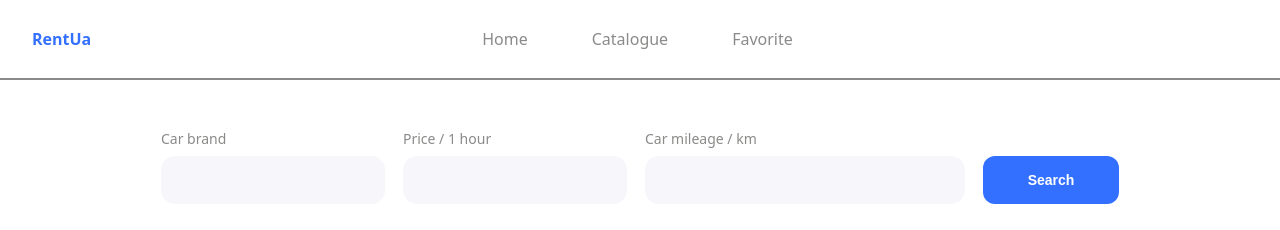
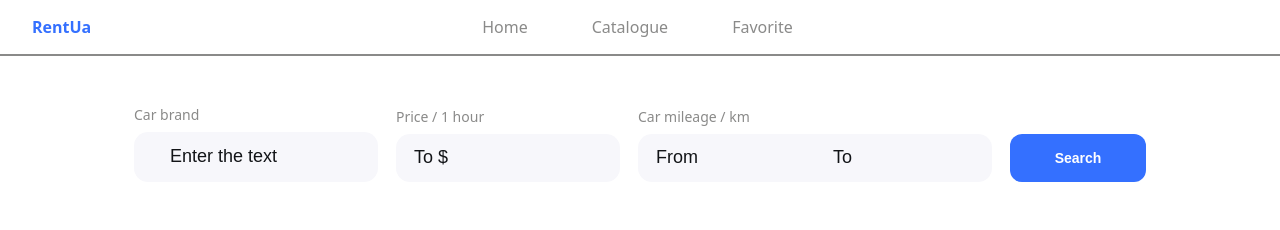
Before and after one commit to kostarusin/car-rental, a React (Vite) app: page /car-rental/catalogue in a window 1280 px wide. Shown: the top 230 px of the page. Built offline with nearby package versions, Linux system fonts and the light colour scheme.

Commit message:
form styling

```diff
--- a/src/components/CataloguePageForm/CataloguePageForm.jsx
+++ b/src/components/CataloguePageForm/CataloguePageForm.jsx
@@ -9,19 +9,50 @@ const CataloguePageForm = () => {
           <label className={style.label} for="brand">
             Car brand
           </label>
-          <input type="text" id="brand" className={style.brandInp} />
+          <input
+            type="text"
+            placeholder="Enter the text"
+            id="brand"
+            list="browsers"
+            className={style.brandInp}
+          />
+          {/* <datalist id="browsers">
+            <option>Edge</option>
+            <option>Firefox</option>
+            <option>Chrome</option>
+            <option>Opera</option>
+            <option>Safari</option>
+          </datalist> */}
         </div>
         <div className={style.inputWrapper}>
           <label className={style.label} for="price">
             Price / 1 hour
           </label>
-          <input type="text" id="price" className={style.priceInp} />
+          <input
+            type="text"
+            placeholder="To $"
+            id="price"
+            className={style.priceInp}
+          />
         </div>
         <div className={style.inputWrapper}>
           <label className={style.label} for="mileage">
             Car mileage / km
           </label>
-          <input type="text" id="mileage" className={style.mileageInp} />
+          <div>
+            <input
+              type="text"
+              placeholder="From"
+              id="mileage"
+              className={style.mileageInpFrom}
+            />
+            <input
+              type="text"
+              placeholder="To"
+              id="mileage"
+              className={style.mileageInpTo}
+            />
+          </div>
         </div>
         <button type="submit" className={style.button}>
           Search
--- a/src/components/CataloguePageForm/CataloguePageForm.module.css
+++ b/src/components/CataloguePageForm/CataloguePageForm.module.css
@@ -23,10 +23,11 @@
 .brandInp {
   min-width: 224px;
   height: 48px;
-  padding: 0px;
+  padding-left: 18px;
   border: none;
   background-color: var(--inputBackground);
   border-radius: 14px;
+  color: var(--black);
 }
 
 .priceInp {
@@ -38,13 +39,33 @@
   border-radius: 14px;
 }
 
-.mileageInp {
-  min-width: 320px;
+.mileageInpFrom {
+  min-width: 160px;
   height: 48px;
   padding: 0px;
   border: none;
   background-color: var(--inputBackground);
-  border-radius: 14px;
+  border-right: 2px;
+  border-right-color: black;
+  border-top-left-radius: 14px;
+  border-bottom-left-radius: 14px;
+}
+
+::placeholder {
+  padding-left: 18px;
+  color: var(--black);
+  font-size: 18px;
+  font-weight: 500;
+  line-height: 20px;
+}
+.mileageInpTo {
+  min-width: 160px;
+  height: 48px;
+  padding: 0px;
+  border: none;
+  background-color: var(--inputBackground);
+  border-top-right-radius: 14px;
+  border-bottom-right-radius: 14px;
 }
 
 .button {
@@ -57,6 +78,7 @@
   background-color: var(--blue);
   color: var(--white);
   border: none;
+
   border-radius: 12px;
   cursor: pointer;
 }
--- a/src/components/Header/Header.module.css
+++ b/src/components/Header/Header.module.css
@@ -4,8 +4,8 @@
   background-color: var(--white);
   padding-right: 32px;
   padding-left: 32px;
-  padding-top: 20px;
-  padding-bottom: 20px;
+  padding-top: 8px;
+  padding-bottom: 8px;
   display: flex;
   align-items: center;
   justify-content: space-between;
```
